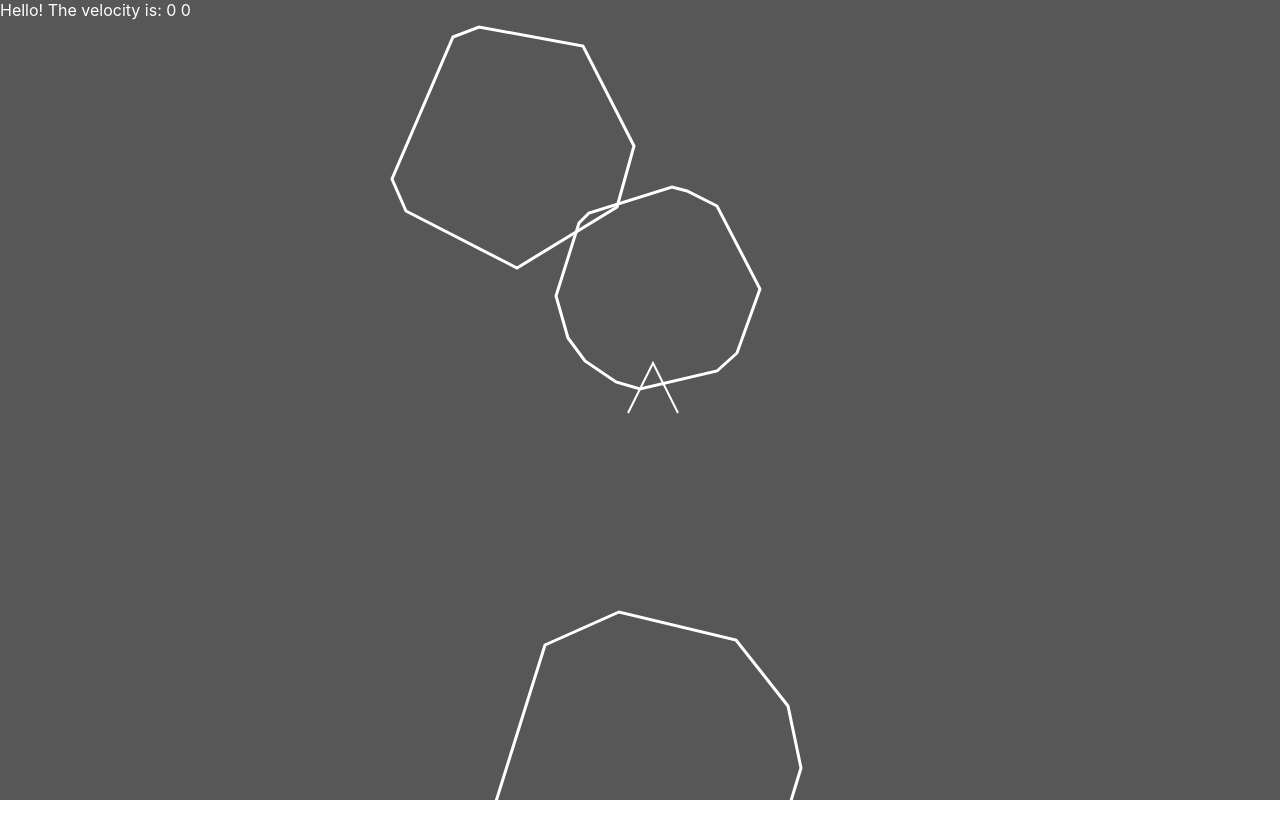
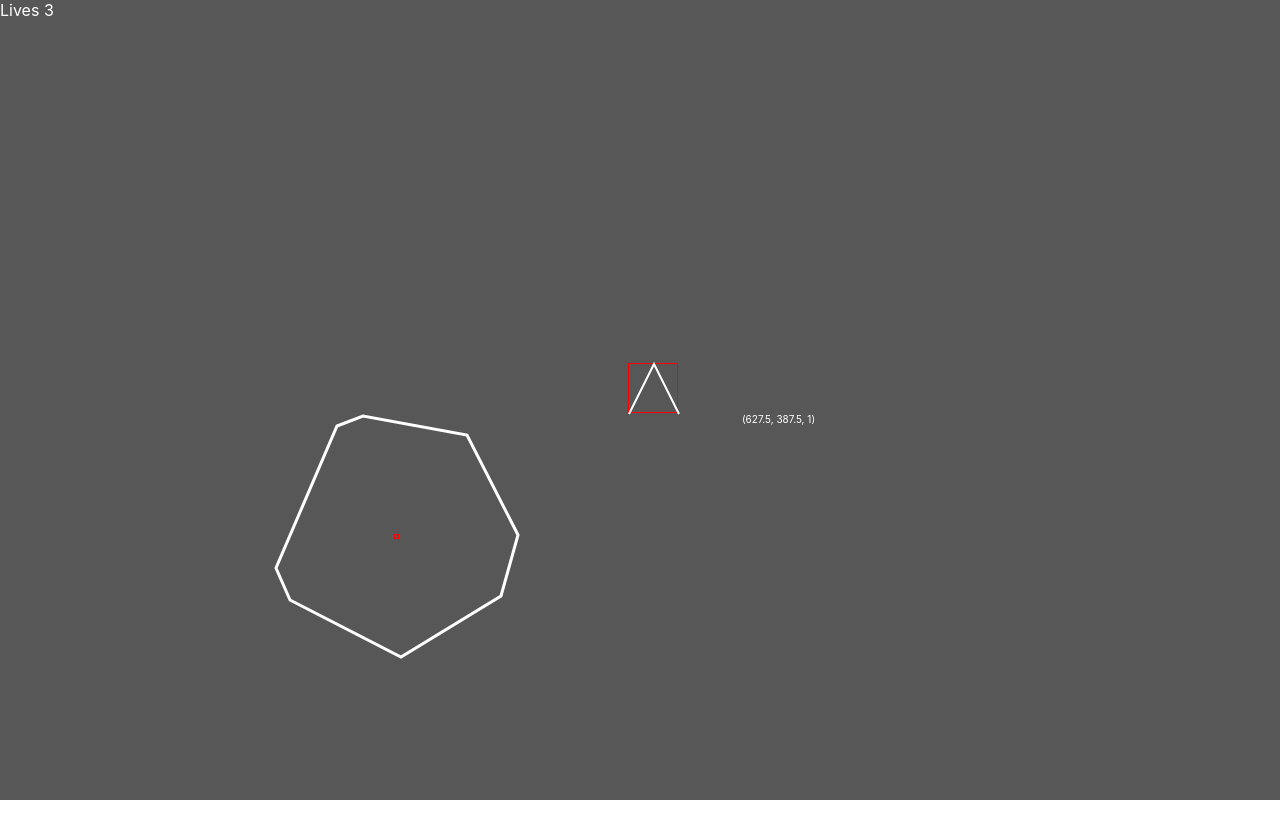
Before and after one commit to cif/benipsen.com, a Next.js app: page /fun in a window 1280 px wide. Both pictures are taken after a click on the button "Start game". Shown: the top 838 px of the page. After the commit the page ends 800 px from the top, so only its background shows below. Built offline with nearby package versions, Linux system fonts and the light colour scheme.

Commit message:
collision detection

```diff
--- a/components/asteriod.tsx
+++ b/components/asteriod.tsx
@@ -18,7 +18,7 @@ export const Asteriod: FunctionComponent<Props> = ({
         <div
             className={styles.asteroid}
             style={{
-                top: positionY,
+                bottom: positionY,
                 left: positionX
             }}
         >
--- a/components/game.tsx
+++ b/components/game.tsx
@@ -8,22 +8,24 @@ import styles from '../styles/game.module.css'
 export const Game: FunctionComponent<any> = () => {
     const {
         startGame,
-        rotationalVelocity,
         rotation,
         positionX,
         positionY,
         asteriods,
         gameIsActive,
+        opacity,
+        lives
     } = useContext<GameProvider>(GameStateContext);
-    console.log(asteriods)
+
     return (
         <div className={styles.game}>
-            Hello! The velocity is: {rotationalVelocity} {rotation}
+            Lives {lives}
             {!gameIsActive && <button onClick={() => startGame()}>Start game</button>}
             <Ship
                 rotation={rotation}
                 positionX={positionX}
                 positionY={positionY}
+                opacity={opacity}
             />
             {asteriods.map((asteriod, i) =>
                 <Asteriod
--- a/components/ship.tsx
+++ b/components/ship.tsx
@@ -5,19 +5,22 @@ type Props = {
     rotation: number
     positionX: number
     positionY: number
+    opacity: number
 }
 
 export const Ship: FunctionComponent<Props> = ({
     rotation,
     positionX,
-    positionY
+    positionY,
+    opacity
 }) => (
     <div
                 className={styles.ship}
                 style={{
                     transform: `rotateZ(${rotation}deg)`,
                     bottom: positionY,
-                    left: positionX
+                    left: positionX,
+                    opacity: opacity
                 }}
             >
                 <svg>
@@ -28,7 +31,8 @@ export const Ship: FunctionComponent<Props> = ({
                         stroke="white"
                         stroke-width="2"
                     />
-                </svg>
+            </svg>
+            <span>({positionX}, {positionY}, {opacity})</span>
             </div>
 )
 
--- a/state/game.calc.utils.ts
+++ b/state/game.calc.utils.ts
@@ -74,16 +74,16 @@ export const computeNextPositionAndVelocity = ({
     let nextY = nextVelocity * Math.cos(rad) + positionY
 
     // keep on screen
-    if (nextX > window.innerWidth) {
+    if (nextX > window.innerWidth + 25) {
         nextX = 0
     }
-    if (nextX < 0) {
+    if (nextX < -25) {
         nextX = window.innerWidth
     }
-    if (nextY > window.innerHeight) {
+    if (nextY > window.innerHeight + 25) {
         nextY = 0
     }
-    if (nextY < 0) {
+    if (nextY < -25) {
         nextY = window.innerHeight
     }
 
@@ -126,7 +126,7 @@ export const generateAsteroidProps = (
     const velocity = Math.floor(Math.random() * 5) + 5
     const vector = Math.floor(Math.random() * 360)
 
-    // generate random psoition
+    // generate random position
     const positionX = Math.random() > 0.5
         ? window.innerWidth + radius
         : radius * -1
@@ -144,35 +144,37 @@ export const generateAsteroidProps = (
             : positionY,
         vector,
         velocity,
+        radius,
     };
 }
 
-export const generateInitialAsteriods = (): AsteriodProps[] => new Array(3)
+export const generateInitialAsteriods = (): AsteriodProps[] => new Array(1)
     .fill(0)
     .map(() => generateAsteroidProps())
 
-export const computeNextAsteroidProps = (props) => {
+export const computeNextAsteroidProps = (props: AsteriodProps) => {
     const {
         velocity,
         vector,
         positionX,
-        positionY
+        positionY,
+        radius
     } = props
     const rad = vector * (Math.PI / 180)
     let nextX = velocity * Math.sin(rad) + positionX
     let nextY = velocity * Math.cos(rad) + positionY
 
     // keep on screen
-    if (nextX > window.innerWidth) {
+    if (nextX > window.innerWidth + radius) {
         nextX = 0
     }
-    if (nextX < 0) {
+    if (nextX < 0 - radius) {
         nextX = window.innerWidth
     }
-    if (nextY > window.innerHeight) {
+    if (nextY > window.innerHeight + radius) {
         nextY = 0
     }
-    if (nextY < 0) {
+    if (nextY < 0 - radius) {
         nextY = window.innerHeight
     }
 
@@ -183,6 +185,40 @@ export const computeNextAsteroidProps = (props) => {
     }
 }
 
-const detectShipCollisions = ({ asteriods, positionX, positionY }) => {
+export const detectShipCollisions = (gameState) => {
+    const {
+        asteriods,
+        positionX,
+        positionY,
+        lives,
+        collided,
+    } = gameState
 
+    let areCollisions = false
+    for (const { positionX: asteriodX, positionY: asteriodY, radius } of asteriods) {
+        // detect distance from ship coordinates
+        const dist = Math.sqrt(
+            Math.pow((asteriodX - positionX), 2) +
+            Math.pow((asteriodY - positionY), 2)
+        )
+        if (dist <= radius) {
+            // only decrement lives if not currently colliding
+            areCollisions = true
+            if (!collided) {
+                return {
+                    ...gameState,
+                    collided: true,
+                    lives: lives - 1,
+                    positionX: (window.innerWidth - 25) / 2,
+                    positionY: (window.innerHeight - 25) / 2,
+                    velocity: 0,
+                    opacity: 0
+                }
+            }
+        }
+    }
+    // wait until collisions are finis
+    return {
+        collided: areCollisions
+    }
 }
--- a/state/game.state.tsx
+++ b/state/game.state.tsx
@@ -10,7 +10,8 @@ import {
     computeNextRotationAndVelocity,
     computeNextPositionAndVelocity,
     computeNextAsteroidProps,
-    generateInitialAsteriods
+    generateInitialAsteriods,
+    detectShipCollisions,
 } from './game.calc.utils'
 import { AsteriodProps } from './common.types'
 
@@ -24,6 +25,9 @@ export type GameState = {
     positionX: number
     positionY: number
     velocity: number
+    collided: boolean
+    opacity: number
+    lives: number
     asteriods: AsteriodProps[]
     gameIsActive: boolean
 }
@@ -39,6 +43,9 @@ const defaultGameState: GameState | GameProvider = {
     positionX: 0,
     positionY: 0,
     velocity: 0,
+    collided: false,
+    opacity: 0,
+    lives: 3,
     asteriods: [],
     gameIsActive: false,
 }
@@ -72,9 +79,15 @@ export const GameStateProvider: FunctionComponent = ({ children }) => {
         }
 
         // otherwise, compute and set next state in the animation loop.
-        const raf = requestAnimationFrame(() => {
+        const raf = requestAnimationFrame(() =>
             setGameState({
                 ...gameState,
+
+                // keep faded in after collision
+                opacity: gameState.opacity < 1
+                    ? gameState.opacity + 0.02
+                    : 1,
+
                 // rotation
                 ...computeNextRotationAndVelocity({
                     ...gameState,
@@ -87,12 +100,14 @@ export const GameStateProvider: FunctionComponent = ({ children }) => {
                     upArrowDown
                 }),
                 // asteroids
-                asteriods: gameState.asteriods.map(computeNextAsteroidProps)
+                asteriods: gameState.asteriods.map(computeNextAsteroidProps),
+                // detect any collisions
+                ...detectShipCollisions(gameState),
 
             })
 
 
-        })
+        )
         return () => cancelAnimationFrame(raf)
      }, [gameState]);
 
--- a/styles/game.module.css
+++ b/styles/game.module.css
@@ -14,8 +14,20 @@
     margin: 0;
     padding: 0;
     line-height: 110px;
+    border: 1px solid red;
+
+
 }
-
+.ship span {
+    position: absolute;
+    top: 0;
+    left: 0;
+    font-size: 10px;
+    width: 300px;
+}
 .asteroid {
     position: absolute;
+    border: 1px solid red;
+    width: 5px;
+    height: 5px;
 }
```
